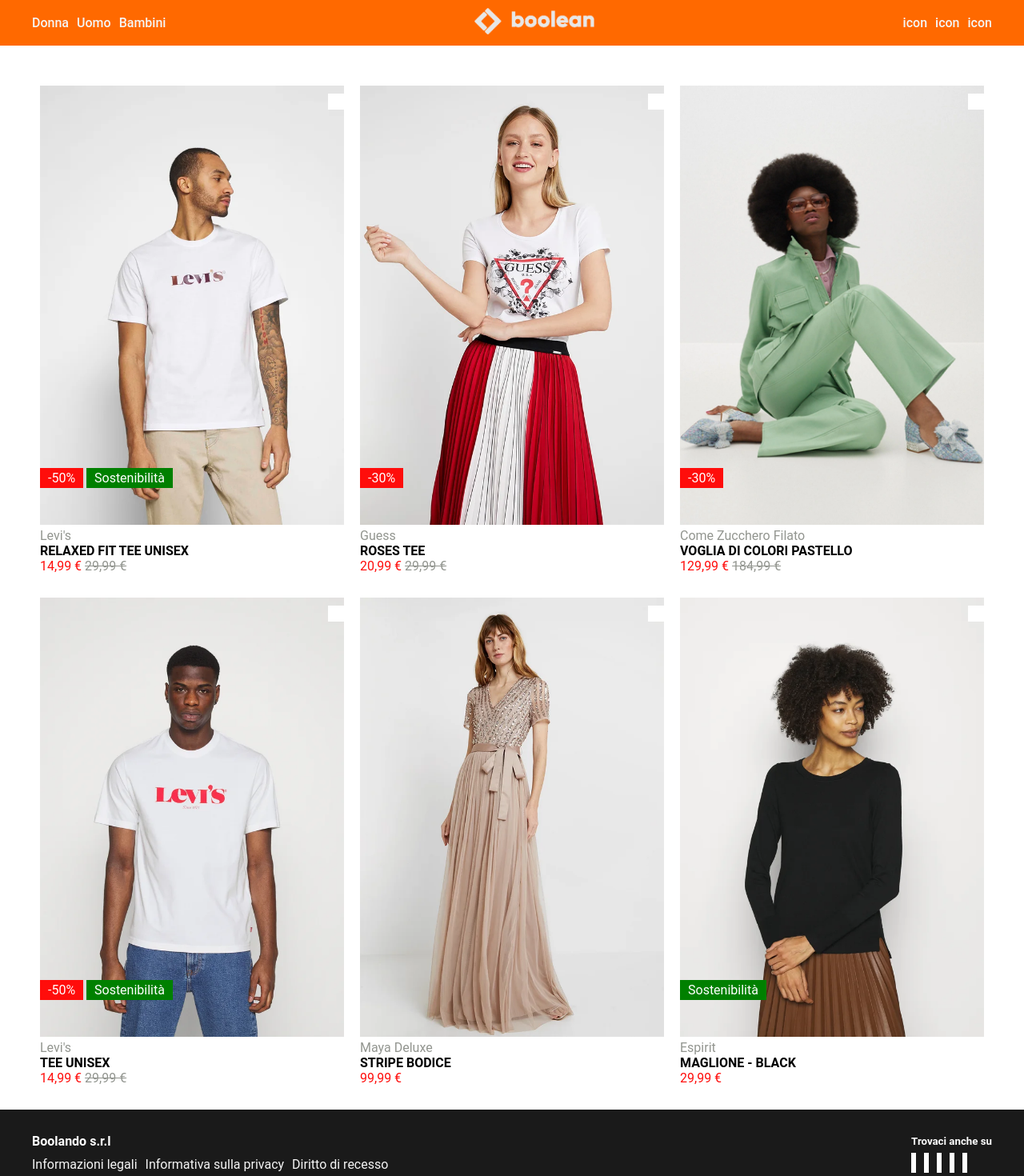
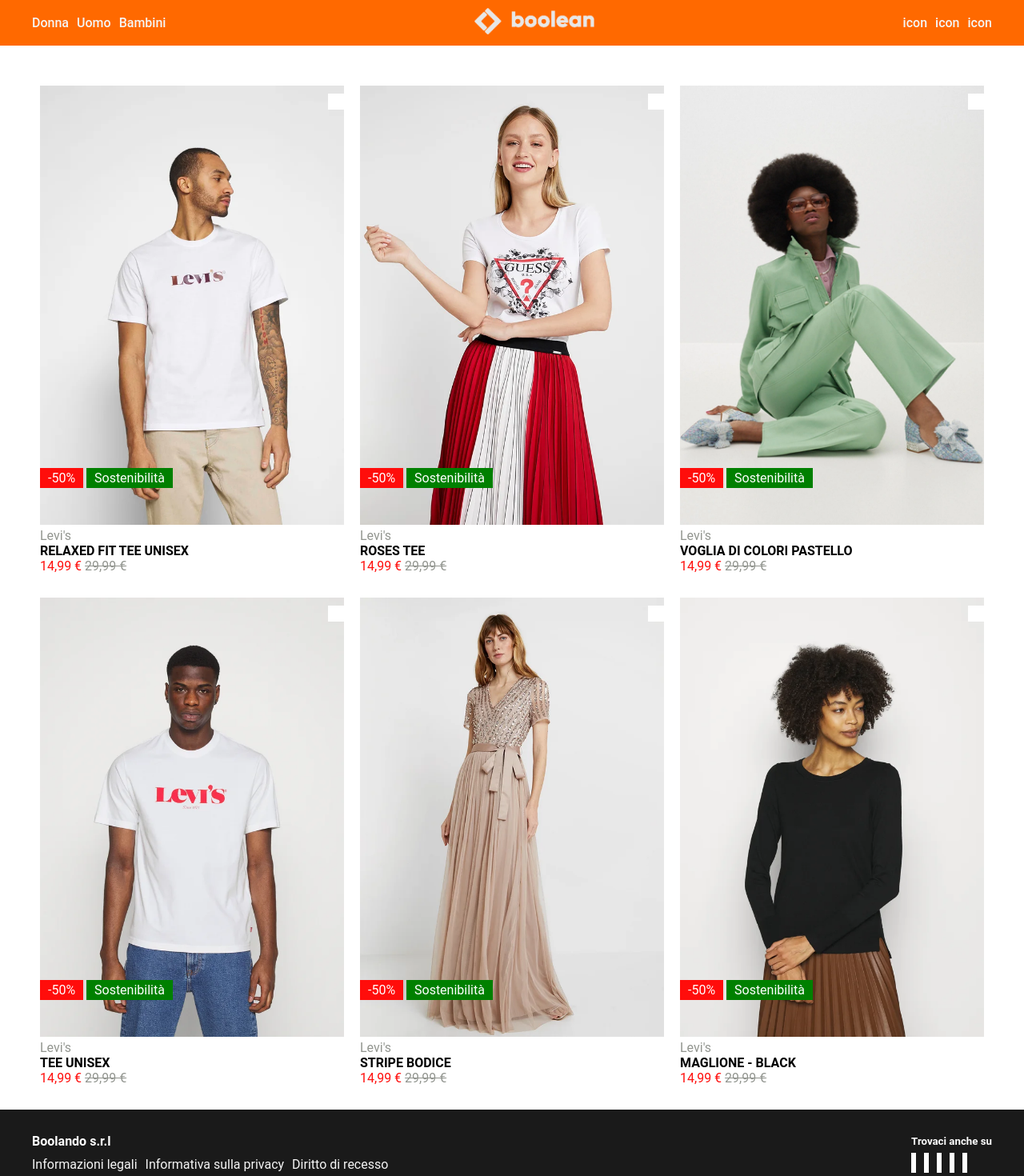
Before and after one commit to Anse98/vite-boolando, a Vue app: page / in a window 1280 px wide. Shown: the top 1470 px of the page at 80% size. Built offline with nearby package versions, Linux system fonts and the light colour scheme.

Commit message:
ADD-Aggiunte le card in main dinamicamente

```diff
--- a/src/components/PageMain.vue
+++ b/src/components/PageMain.vue
@@ -1,5 +1,47 @@
 <script>
+export default {
+  data() {
+    return {
+      cards: [
+        {
+          frontImg: '/img/1.webp',
+          backImg: '/img/1b.webp',
+          title: 'RELAXED FIT TEE UNISEX',
+        },
 
+        {
+          frontImg: '/img/2.webp',
+          backImg: '/img/2b.webp',
+          title: 'ROSES TEE',
+        },
+
+        {
+          frontImg: '/img/3.webp',
+          backImg: '/img/3b.webp',
+          title: 'VOGLIA DI COLORI PASTELLO'
+        },
+
+        {
+          frontImg: '/img/4.webp',
+          backImg: '/img/4b.webp',
+          title: 'TEE UNISEX'
+        },
+
+        {
+          frontImg: '/img/5.webp',
+          backImg: '/img/5b.webp',
+          title: 'STRIPE BODICE'
+        },
+
+        {
+          frontImg: '/img/6.webp',
+          backImg: '/img/6b.webp',
+          title: 'MAGLIONE - BLACK'
+        }
+      ]
+    }
+  }
+}
 </script>
 
 
@@ -8,12 +50,12 @@
     <div class="main-content">
       <div class="container">
         <ul>
-          <!-- PRIMA CARD -->
-          <li class="col-4">
+          <!-- CARDS -->
+          <li class="col-4" v-for="(card, index) in cards" :key="index">
             <div class="card">
               <figure>
-                <img class="front-img" src="/img/1.webp">
-                <img class="back-img" src="/img/1b.webp">
+                <img class="front-img" :src=cards[index].frontImg>
+                <img class="back-img" :src=cards[index].backImg>
                 <div class="heart">
                   <i class="fa-solid fa-heart"></i>
                 </div>
@@ -27,109 +69,8 @@
               <p class="gray">
                 Levi's
               </p>
-              <h4><a href="">RELAXED FIT TEE UNISEX</a></h4>
+              <h4><a href="">{{ cards[index].title }}</a></h4>
               <p class="red">14,99 &euro; <span class="gray reduced"> 29,99 &euro;</span></p>
-            </div>
-          </li>
-
-          <!-- SECONDA CARD -->
-          <li class="col-4">
-            <div class="card">
-              <figure>
-                <img class="front-img" src="/img/2.webp">
-                <img class="back-img" src="/img/2b.webp">
-                <div class="heart">
-                  <i class="fa-solid fa-heart"></i>
-                </div>
-                <div class="label bg-red">
-                  -30%
-                </div>
-              </figure>
-              <p class="gray">
-                Guess
-              </p>
-              <h4><a href="">ROSES TEE</a></h4>
-              <p class="red">20,99 &euro; <span class="gray reduced"> 29,99 &euro;</span></p>
-            </div>
-          </li>
-          <!-- TERZA CARD -->
-          <li class="col-4">
-            <div class="card">
-              <figure>
-                <img class="front-img" src="/img/3.webp">
-                <img class="back-img" src="/img/3b.webp">
-                <div class="heart">
-                  <i class="fa-solid fa-heart"></i>
-                </div>
-                <div class="label bg-red">
-                  -30%
-                </div>
-              </figure>
-              <p class="gray">
-                Come Zucchero Filato
-              </p>
-              <h4><a href="">VOGLIA DI COLORI PASTELLO</a></h4>
-              <p class="red">129,99 &euro; <span class="gray reduced"> 184,99 &euro;</span></p>
-            </div>
-          </li>
-          <!-- QUARTA CARD -->
-          <li class="col-4">
-            <div class="card">
-              <figure>
-                <img class="front-img" src="/img/4.webp">
-                <img class="back-img" src="/img/4b.webp">
-                <div class="heart">
-                  <i class="fa-solid fa-heart"></i>
-                </div>
-                <div class="label bg-red">
-                  -50%
-                </div>
-                <div class="label bg-green">
-                  Sostenibilità
-                </div>
-              </figure>
-              <p class="gray">
-                Levi's
-              </p>
-              <h4><a href="">TEE UNISEX</a></h4>
-              <p class="red">14,99 &euro; <span class="gray reduced"> 29,99 &euro;</span></p>
-            </div>
-          </li>
-          <!-- QUINTA CARD -->
-          <li class="col-4">
-            <div class="card">
-              <figure>
-                <img class="front-img" src="/img/5.webp">
-                <img class="back-img" src="/img/5b.webp">
-                <div class="heart">
-                  <i class="fa-solid fa-heart"></i>
-                </div>
-              </figure>
-              <p class="gray">
-                Maya Deluxe
-              </p>
-              <h4><a href="">STRIPE BODICE</a></h4>
-              <p class="red">99,99 &euro;</p>
-            </div>
-          </li>
-          <!-- SESTA CARD -->
-          <li class="col-4">
-            <div class="card">
-              <figure>
-                <img class="front-img" src="/img/6.webp">
-                <img class="back-img" src="/img/6b.webp">
-                <div class="heart">
-                  <i class="fa-solid fa-heart"></i>
-                </div>
-                <div class="label green-label-only">
-                  Sostenibilità
-                </div>
-              </figure>
-              <p class="gray">
-                Espirit
-              </p>
-              <h4><a href="">MAGLIONE - BLACK</a></h4>
-              <p class="red">29,99 &euro;</p>
             </div>
           </li>
         </ul>
```
